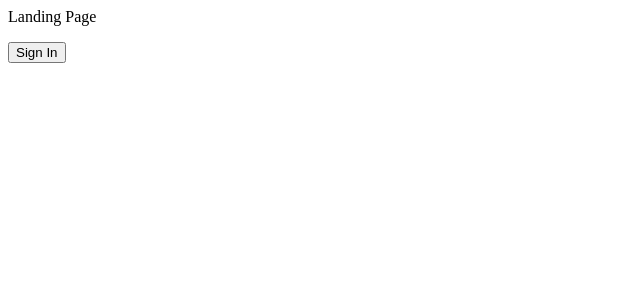
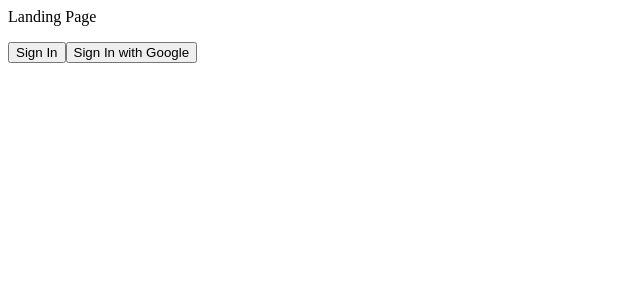
Before and after one commit to ManmohanBoyina/Event-Management-System-FrontEnd, a Next.js app: page / in a window 1280 px wide. Shown: the top 300 px of the page, without its empty margins (0-640 px from the left). Built offline with nearby package versions, Linux system fonts and the light colour scheme; no server answers.

Commit message:
“signin_google.”

```diff
--- a/src/pages/_app.js
+++ b/src/pages/_app.js
@@ -8,7 +8,7 @@ import { SnackbarProvider } from "notistack";
 import Loading from "@/components/common/Loading"; //Shows a loader inbetween page renders
 import getLayout from "@/layouts"; //Gets the layout based on the page
 
-export default function MyApp({ Component, pageProps: pageProps }) {
+export default function MyApp({ Component, pageProps: pageProps, session }) {
   const router = useRouter();
   const [loading, setLoading] = useState(false);
 
--- a/src/pages/auth/sign-in.js
+++ b/src/pages/auth/sign-in.js
@@ -73,6 +73,10 @@ const SignIn = () => {
         }
     }
 
+    const sign_in_google = () =>{
+
+    }
+
     return (
         <>
             <section>
@@ -98,6 +102,8 @@ const SignIn = () => {
                     </span>
                 </p>
             </section>
+
+
         </>
     )
 }
--- a/src/pages/index.js
+++ b/src/pages/index.js
@@ -1,28 +1,41 @@
 import { useRef, useState, useEffect } from "react";
-import { useSession, signOut } from "next-auth/react";
+import { useSession, signIn, signOut } from "next-auth/react";
 import {useRouter} from "next/router";
 export default function Home() {
   const { status, data: session } = useSession();
   const [username, setUsername] = useState();
   const router = useRouter()
+  const signInWithGoogle = async () => {
+    await signIn("google");
+  };
+
 
   useEffect(() => {
     if (session?.user?.username) setUsername(session.user.username);
   }, [session]);
+
+  useEffect(() => {
+    if (status === "authenticated") {
+      router.push("/"); // Redirect to the home page after successful authentication
+    }
+  }, [status, router]);
+
   return (
     <main>
       Landing Page
       <br></br>
       <p>{status === "authenticated" ? "Logged In" : ""}</p>
-      <p>{username?`Hello ${username}`:""}</p>
+      <p>{username ? `Hello ${username}` : ""}</p>
       {status === "authenticated" ? (
         <button onClick={() => signOut()}>Logout</button>
-      ) :
-      <button onClick={()=>router.push("/auth/sign-in")}>
-
-        Sign In
-      </button>
-      }
+      ) : (
+        <div>
+          <button onClick={() => router.push("/auth/sign-in")}>Sign In</button>
+          {typeof window !== "undefined" && (
+            <button onClick={signInWithGoogle}>Sign In with Google</button>
+          )}
+        </div>
+      )}
     </main>
   );
 }
```
